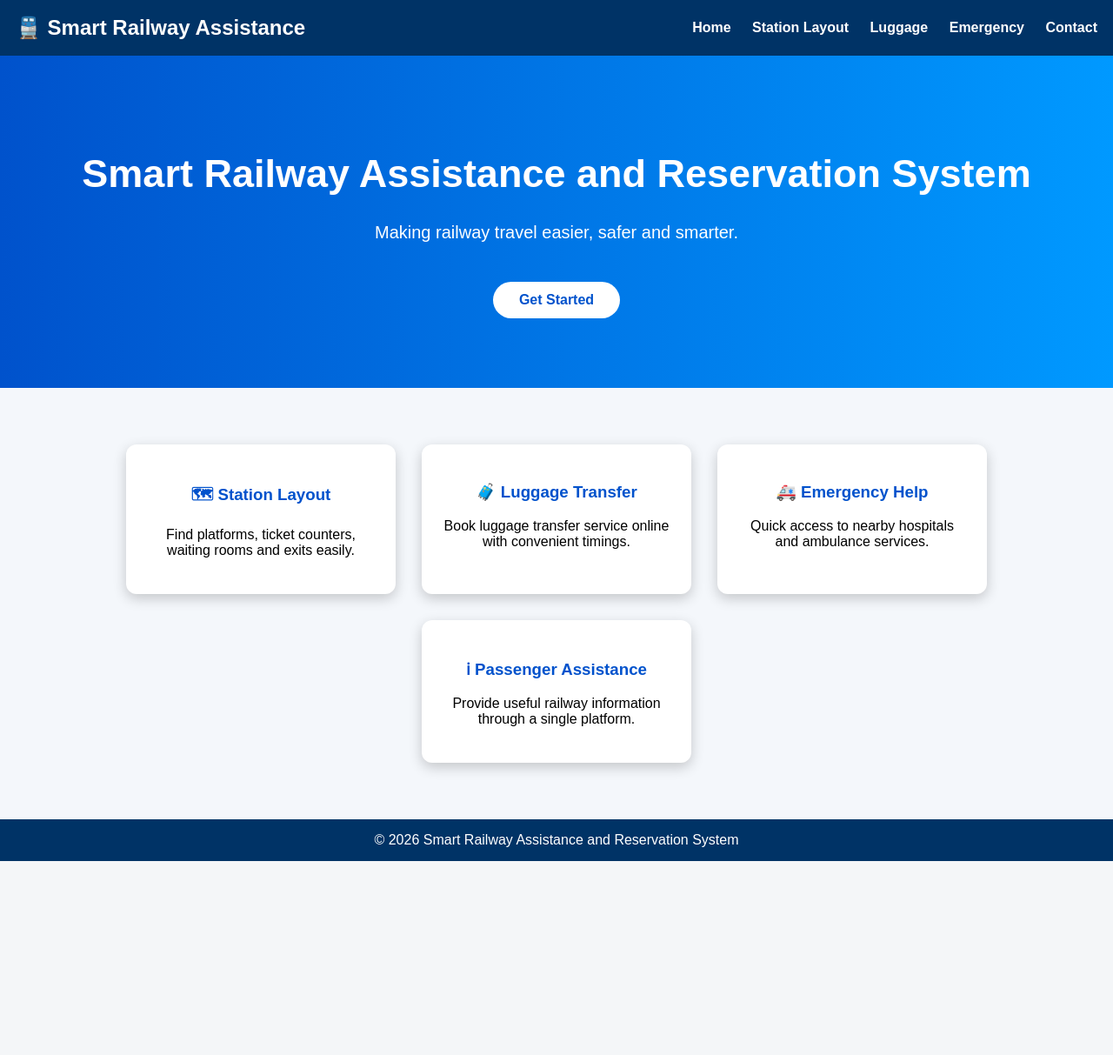
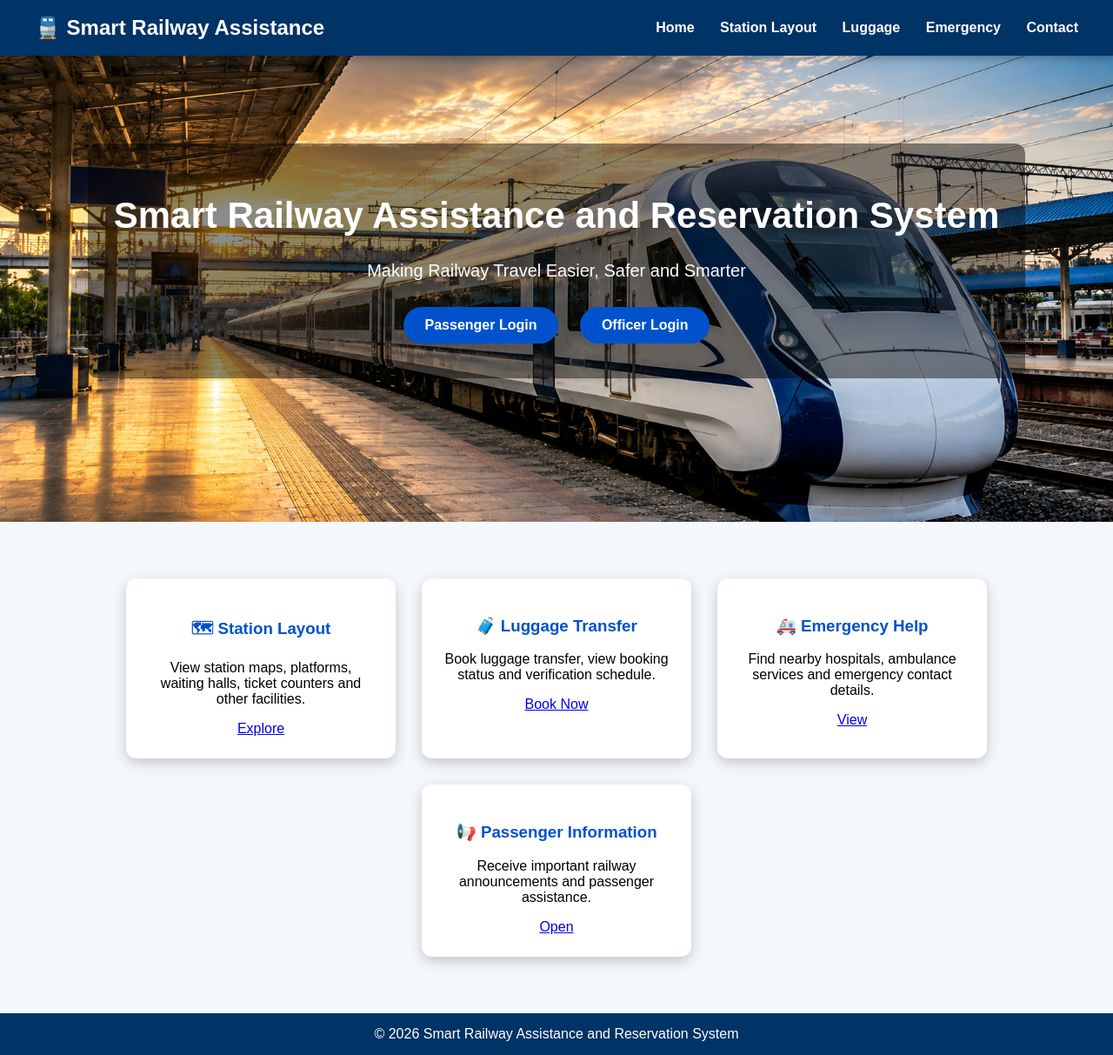
Before and after one commit to devanandadevus2004-alt/Smart-Railway-Assistance-System, a Django app: page / in a window 1280 px wide. Shown: the whole page at 87% size. Before the commit the page ends 990 px from the top, so only its background shows below. Run offline with Django 4.2, Linux system fonts and the light colour scheme.

Commit message:
Improved home page UI with railway-themed design

```diff
--- a/railway_system/settings.py
+++ b/railway_system/settings.py
@@ -123,6 +123,11 @@ USE_TZ = True
 # https://docs.djangoproject.com/en/4.2/howto/static-files/
 
 STATIC_URL = 'static/'
+import os
+
+STATICFILES_DIRS = [
+    os.path.join(BASE_DIR, 'static'),
+]
 
 # Default primary key field type
 # https://docs.djangoproject.com/en/4.2/ref/settings/#default-auto-field
--- a/templates/home/index.html
+++ b/templates/home/index.html
@@ -1,3 +1,4 @@
+{% load static %}
 <!DOCTYPE html>
 <html>
 <head>
@@ -9,51 +10,89 @@
             background:#f4f7fb;
         }
 
+        .hero{
+    position:relative;
+    width:100%;
+    height:600px;
+    overflow:hidden;
+    display:flex;
+    justify-content:center;
+    align-items:center;
+}
+
+    .banner{
+    position:absolute;
+    top:0;
+    left:0;
+    width:100%;
+    height:100%;
+    object-fit:cover;
+}
+
+    .hero-text{
+    position:relative;
+    z-index:2;
+    text-align:center;
+    color:white;
+    background:rgba(0,0,0,0.45);
+    padding:30px;
+    border-radius:12px;
+}
+
+    .hero-text h1{
+        font-size:42px;
+    }
+
+    .hero-text p{
+        font-size:20px;
+    }
+
+    .btn{
+        display:inline-block;
+        margin:10px;
+        padding:12px 25px;
+        background:#0052cc;
+        color:white;
+        text-decoration:none;
+        border-radius:30px;
+        font-weight:bold;
+    }
+
+    .btn:hover{
+        background:#003d99;
+    }
+
         .navbar{
+    position:absolute;
+    top:0;
+    left:0;
+    width:100%;
+    z-index:1000;
     background:#003366;
     color:white;
-            padding:18px;
+    padding:18px 40px;
     display:flex;
     justify-content:space-between;
     align-items:center;
+    box-sizing:border-box;
+    box-shadow:0 2px 10px rgba(0,0,0,0.3);
 }
 
         .navbar h2{
             margin:0;
         }
-
         .menu a{
     color:white;
     text-decoration:none;
-            margin-left:20px;
+    margin-left:25px;
     font-weight:bold;
+    transition:0.3s;
 }
 
-        .hero{
-            text-align:center;
-            padding:80px 20px;
-            background:linear-gradient(to right,#0052cc,#0099ff);
-            color:white;
+.menu a:hover{
+    color:#ffd54f;
 }
 
-        .hero h1{
-            font-size:45px;
-        }
-
-        .hero p{
-            font-size:20px;
-        }
-
-        .btn{
-            display:inline-block;
-            margin-top:25px;
-            padding:12px 30px;
-            background:white;
-            color:#0052cc;
-            text-decoration:none;
-            border-radius:30px;
-            font-weight:bold;
-        }
 
         .features{
             display:flex;
@@ -101,39 +140,67 @@
 </div>
 
 <div class="hero">
+
+    <img src="{% static 'images/railway_banner.png' %}" class="banner">
+
+    <div class="hero-text">
+
         <h1>Smart Railway Assistance and Reservation System</h1>
 
-    {% if name %}
-    <h3 style="color:white;">
-        Welcome {{ name }}
-    </h3>
-    {% endif %}
+        <p>Making Railway Travel Easier, Safer and Smarter</p>
 
-    <p>Making railway travel easier, safer and smarter.</p>
+        <a href="/login/" class="btn">Passenger Login</a>
 
-    <a href="#" class="btn">Get Started</a>
+        <a href="/officer-login/" class="btn">Officer Login</a>
+
     </div>
 
-<div class="features">
+</div>
+
+<div class="features" id="services">
 
 <div class="card">
     <h3>🗺 Station Layout</h3>
-<p>Find platforms, ticket counters, waiting rooms and exits easily.</p>
+    <p>
+        View station maps, platforms, waiting halls,
+        ticket counters and other facilities.
+    </p>
+    <a href="/station-layout/" class="card-btn">
+        Explore
+    </a>
 </div>
 
 <div class="card">
     <h3>🧳 Luggage Transfer</h3>
-<p>Book luggage transfer service online with convenient timings.</p>
+    <p>
+        Book luggage transfer, view booking status
+        and verification schedule.
+    </p>
+    <a href="/dashboard/" class="card-btn">
+        Book Now
+    </a>
 </div>
 
 <div class="card">
     <h3>🚑 Emergency Help</h3>
-<p>Quick access to nearby hospitals and ambulance services.</p>
+    <p>
+        Find nearby hospitals, ambulance services
+        and emergency contact details.
+    </p>
+    <a href="/emergency/" class="card-btn">
+        View
+    </a>
 </div>
 
 <div class="card">
-<h3>ℹ Passenger Assistance</h3>
-<p>Provide useful railway information through a single platform.</p>
+    <h3>📢 Passenger Information</h3>
+    <p>
+        Receive important railway announcements
+        and passenger assistance.
+    </p>
+    <a href="/messages/" class="card-btn">
+        Open
+    </a>
 </div>
 
 </div>
```
Also changed, not shown: static/images/railway_banner.png (added). Lines whose indentation alone changed are shown as unchanged.
